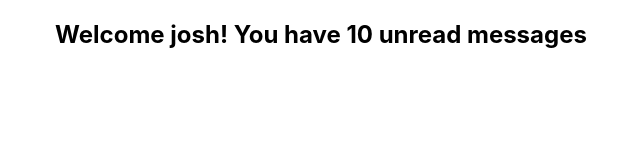
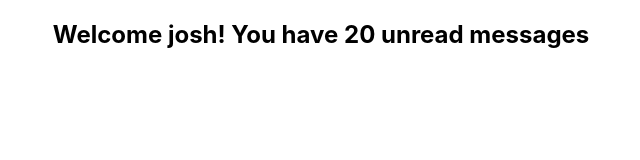
Before and after one commit to joshgumerove/react-typescript-demo, a React (Create React App) app: page / in a window 1280 px wide. Shown: the top 160 px of the page, without its empty margins (319-959 px from the left). Built offline with nearby package versions, Linux system fonts and the light colour scheme.

Commit message:
add messageCount prop

```diff
--- a/src/App.tsx
+++ b/src/App.tsx
@@ -5,7 +5,7 @@ import "./App.css";
 function App() {
   return (
     <div className="App">
-      <Greet name="josh" />
+      <Greet name="josh" messageCount={20} />
     </div>
   );
 }
--- a/src/components/Greet.tsx
+++ b/src/components/Greet.tsx
@@ -1,10 +1,12 @@
 import React, { FC } from "react";
 import { GreetProps } from "./GreetProps";
 
-const Greet: FC<GreetProps> = ({ name }) => {
+const Greet: FC<GreetProps> = ({ name, messageCount }) => {
   return (
     <div>
-      <h2>Welcome {name}! You have 10 unread messages</h2>
+      <h2>
+        Welcome {name}! You have {messageCount} unread messages
+      </h2>
     </div>
   );
 };
--- a/src/components/GreetProps.ts
+++ b/src/components/GreetProps.ts
@@ -1,5 +1,6 @@
 interface GreetProps {
   name: string;
+  messageCount?: number;
 }
 
 export type { GreetProps };
```
